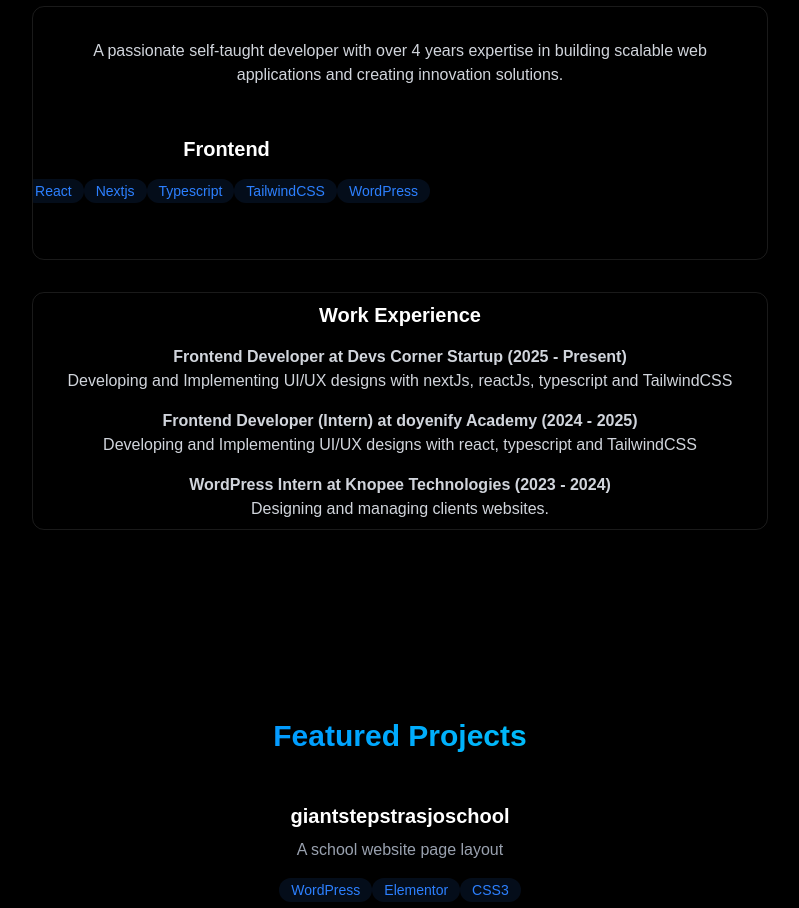
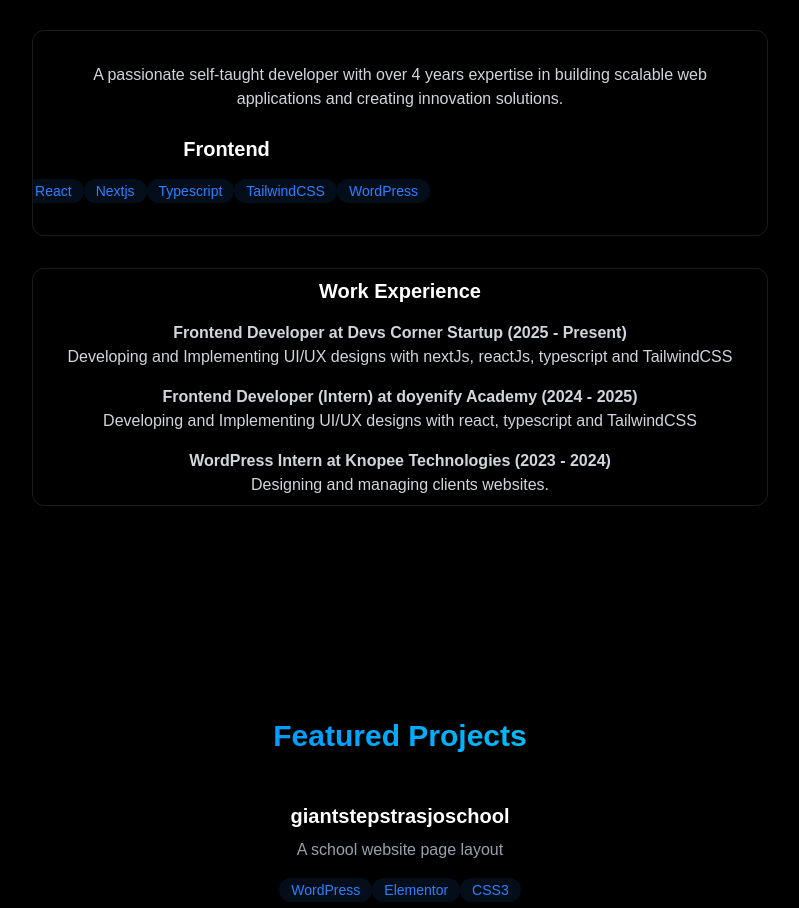
Before and after one commit to renton-hash/New_Portfolio, a React (Vite) app: page / in a window 1280 px wide. Shown: the part 1362-2270 px from the top of the page, without its empty margins (240-1039 px from the left). Built offline with nearby package versions, Linux system fonts and the light colour scheme.

Commit message:
Update About.jsx

```diff
--- a/src/Components/Sections/About.jsx
+++ b/src/Components/Sections/About.jsx
@@ -28,9 +28,9 @@ export const About = () => {
             </p>
 
             <div className="grid grid-cols-1 md:grid-cols-2 justify-center items-center gap-6">
-            <div className="rounded-xl p-6 hover:-translate-y-1 transition-all flex flex-col items-center justify-center text-center">
+            <div className="rounded-xl p- hover:-translate-y-1 transition-all flex flex-col items-center justify-center text-center">
                 <h3 className="text-xl font-bold mb-4">Frontend</h3>
-            <div className="flex-row overflow-auto items-center gap-2">
+            <div className="flex-row overflow-x-auto items-center gap-2">
                 {frontendSkills.map((tech, key) => {
                     return(
                     <span
```
